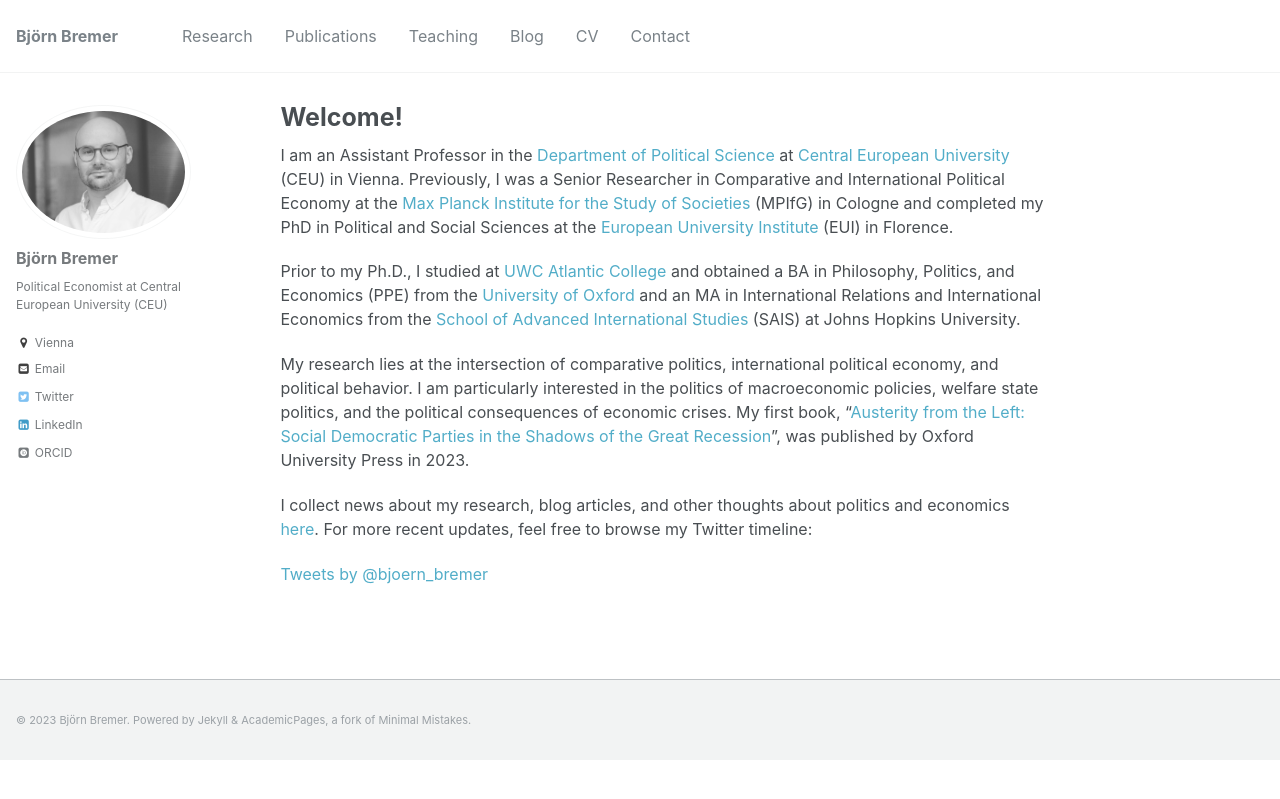
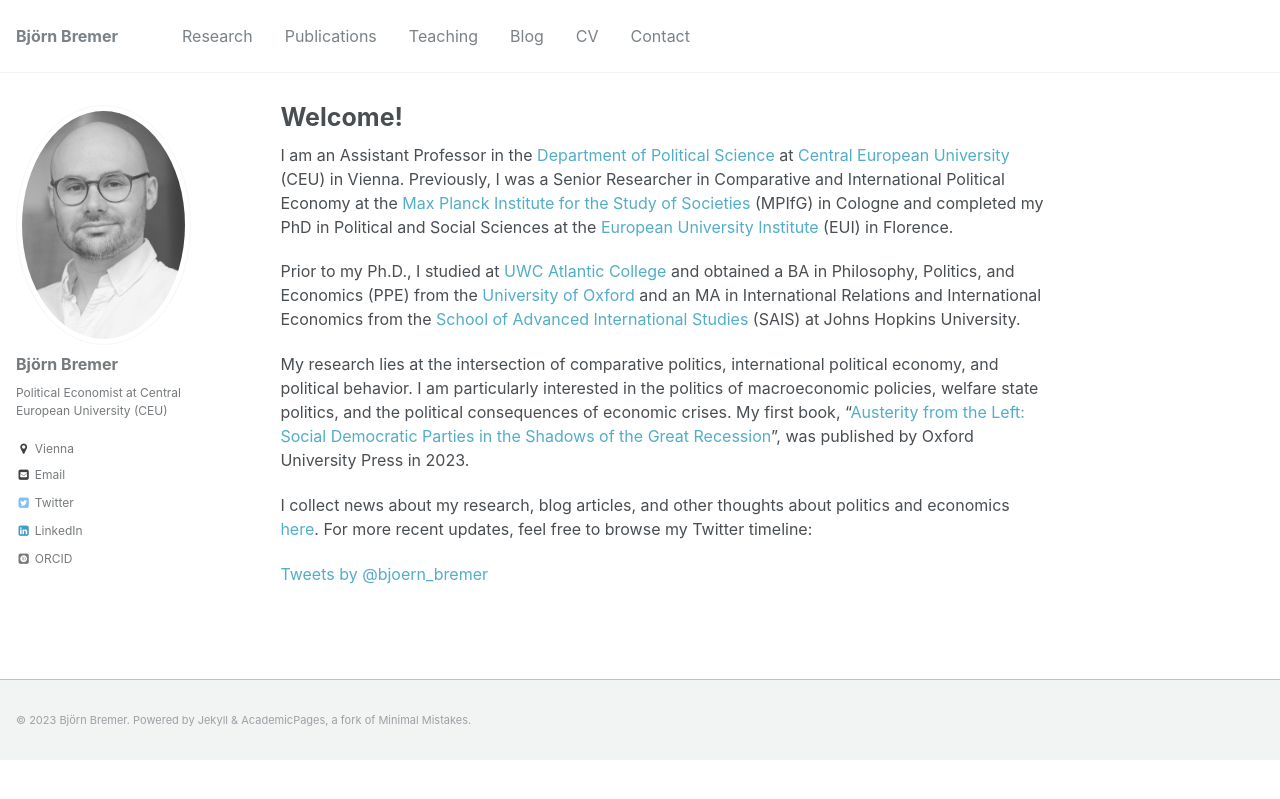
Before and after one commit to bjoernbremer/bjoernbremer.github.io, a Jekyll site: the page built from _pages/about.md, in a window 1280 px wide. Shown: the top 799 px of the page. Built offline with Jekyll 4.4.1, drawn with Linux system fonts in a browser that asks for light colours; some web fonts are replaced; comment, search, counter and statistics services are not loaded.

Commit message:
Update _config.yml

```diff
--- a/_config.yml
+++ b/_config.yml
@@ -81,7 +81,7 @@ analytics:
 # Site Author
 author:
   name             : "Björn Bremer"
-  avatar           : "Bremer_Bjoern_bw.jpg"
+  avatar           : "Bremer_Bjoern_bw_narrow.jpg"
   bio              : "Political Economist at Central European University (CEU)"
   location         : "Vienna"
   employer         :
```
